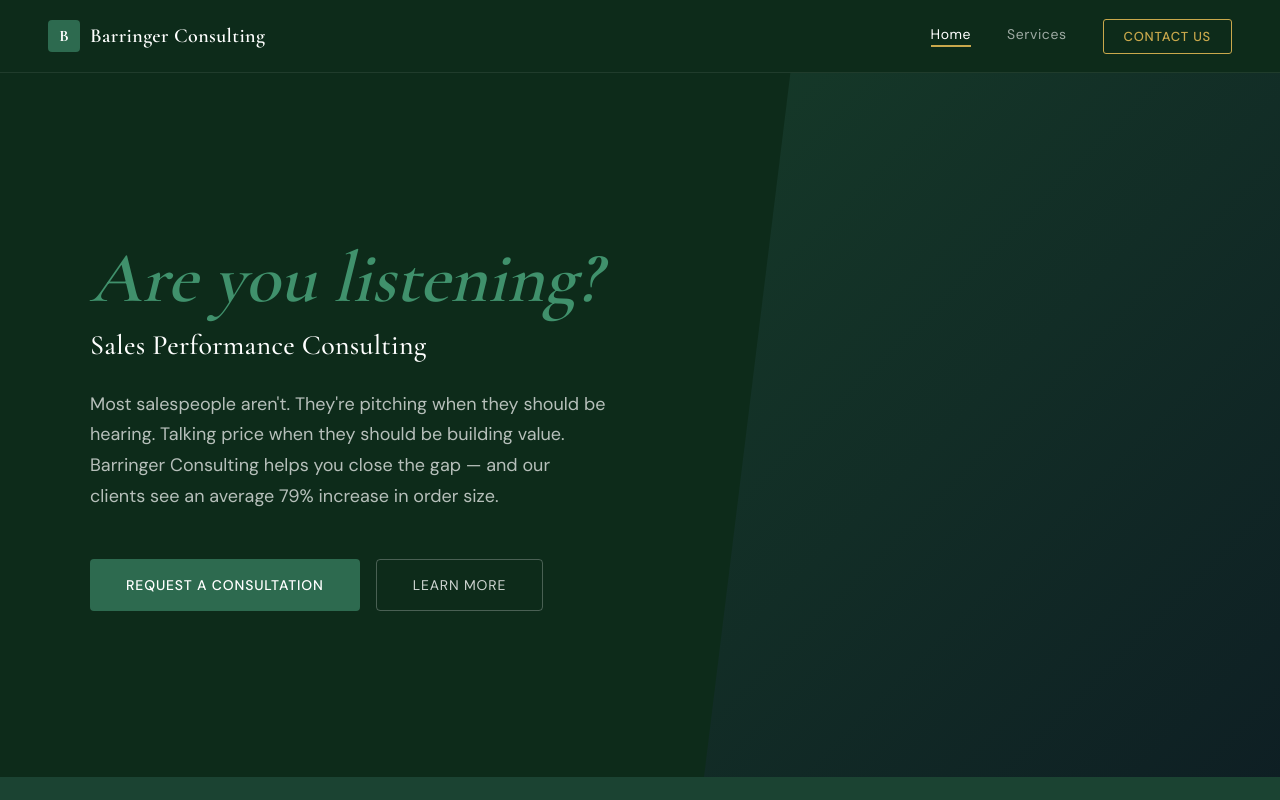
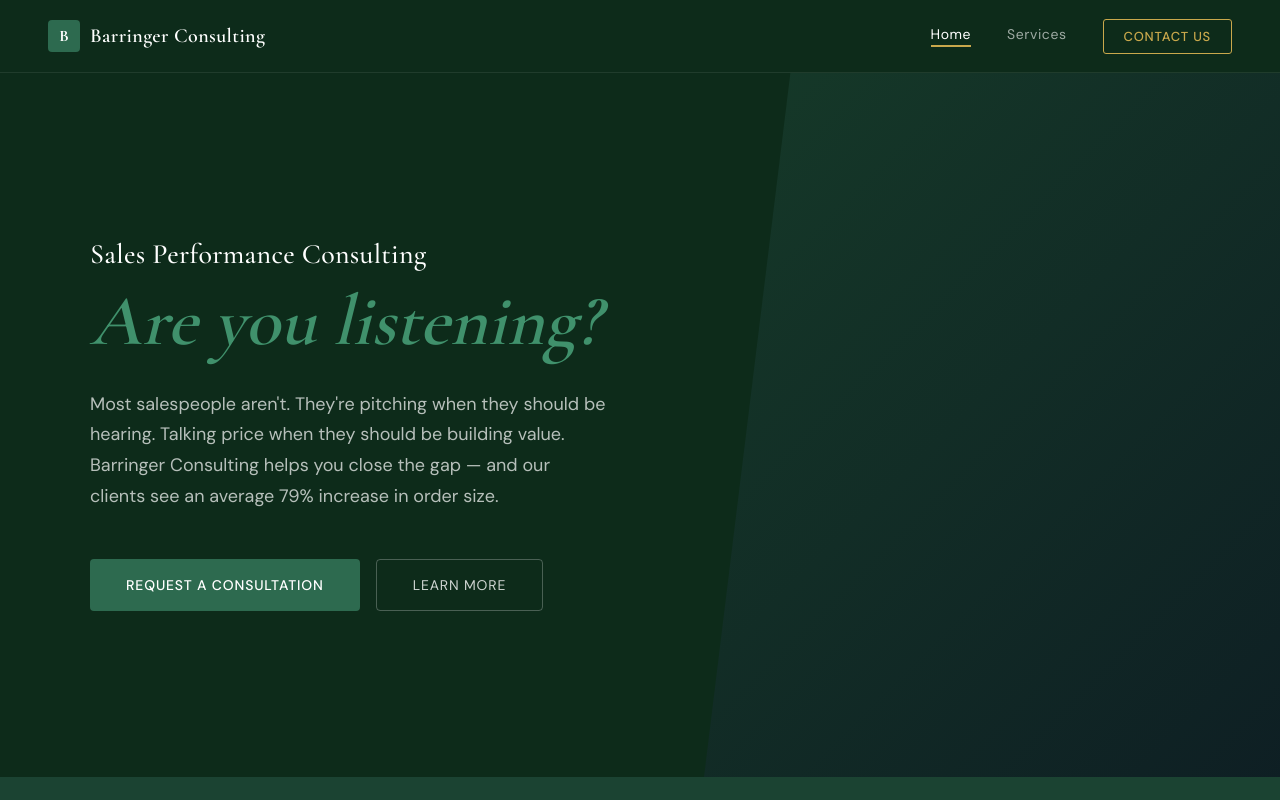
Before and after one commit to williamgblauvelt-spec/Barringer-Consulting, a React (Create React App) app: page / in a window 1280 px wide. Shown: the top 800 px of the page. Built offline with nearby package versions, Linux system fonts and the light colour scheme.

Commit message:
Website agent: Moved 'Sales Performance Consulting' to appear before the 'Are you listening?' italic line within the H1, keeping the same font, size, and white color.

```diff
--- a/src/App.js
+++ b/src/App.js
@@ -258,8 +258,8 @@ function HomePage({ setPage }) {
                 <div style={{ maxWidth: 1100, margin: "0 auto", width: "100%", position: "relative", zIndex: 1 }}>
                     <div style={{ maxWidth: 680 }}>
                         <h1 style={{ fontFamily: "'Cormorant Garamond', serif", fontSize: "clamp(36px, 6vw, 72px)", fontWeight: 600, lineHeight: 1.1, color: G.white, marginBottom: 28 }}>
+                            <span style={{ display: "block", fontSize: "clamp(18px, 2.5vw, 28px)", fontWeight: 500, fontStyle: "normal", color: G.white, letterSpacing: "0.01em", marginBottom: 12 }}>Sales Performance Consulting</span>
                             <em style={{ color: G.green600, fontStyle: "italic" }}>Are you listening?</em>
-                            <span style={{ display: "block", fontSize: "clamp(18px, 2.5vw, 28px)", fontWeight: 500, fontStyle: "normal", color: G.white, letterSpacing: "0.01em", marginTop: 12 }}>Sales Performance Consulting</span>
                         </h1>
                         <p style={{ fontSize: 18, lineHeight: 1.7, color: "rgba(255,255,255,0.7)", marginBottom: 48, maxWidth: 520 }}>
                             Most salespeople aren't. They're pitching when they should be hearing. Talking price when they should be building value. Barringer Consulting helps you close the gap — and our clients see an average 79% increase in order size.
```
